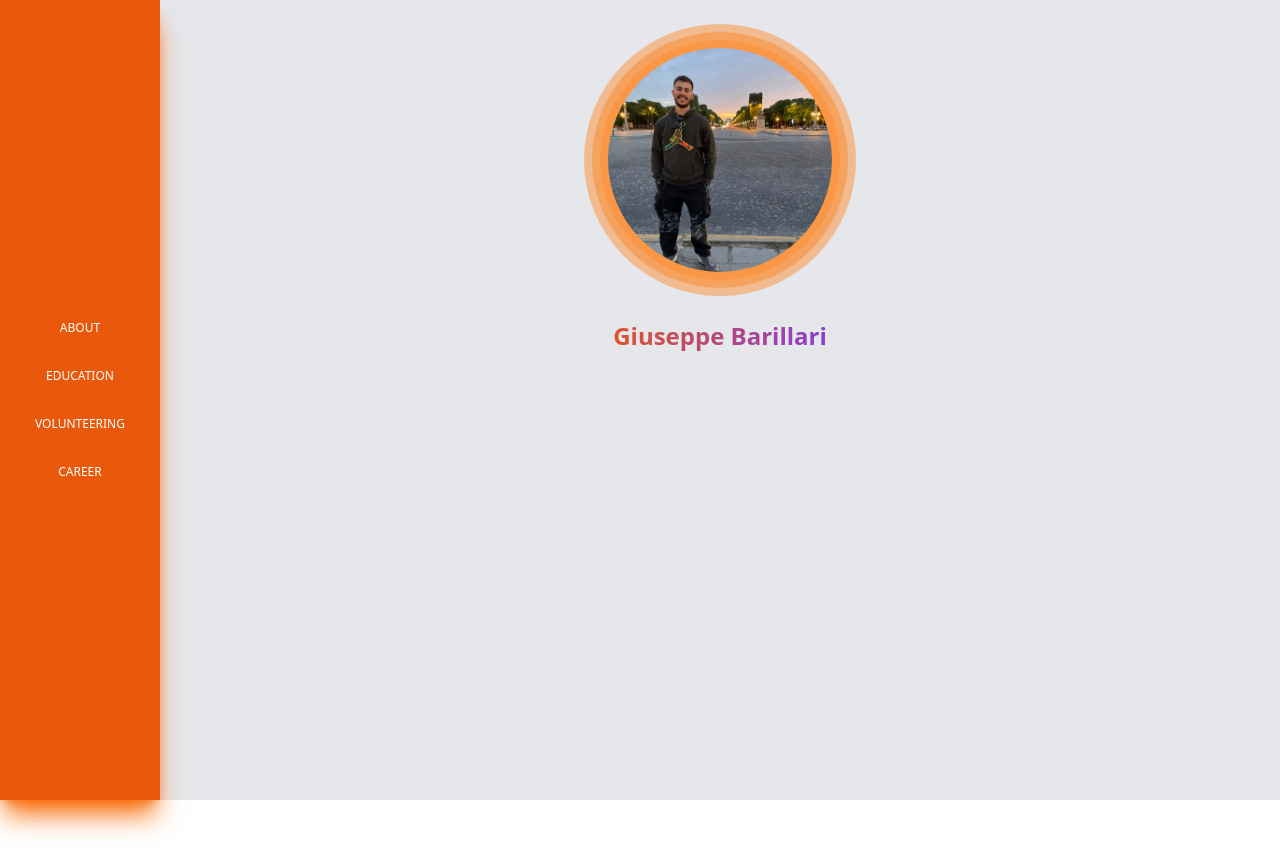
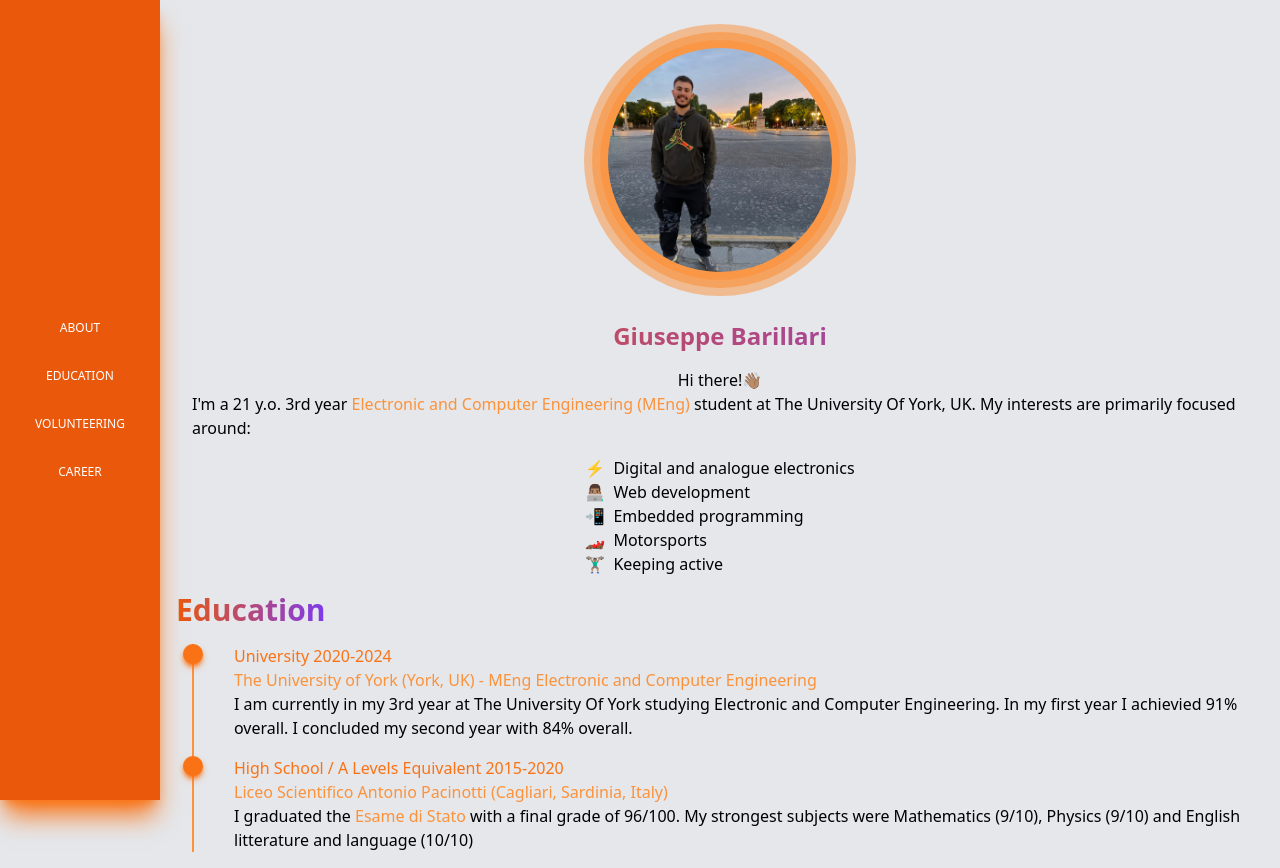
Before and after one commit to joe2k01/joe2k01.github.io, a React (Vite) app: page / in a window 1280 px wide. Before the commit the page ends 800 px from the top, so only its background shows below. Built offline with nearby package versions, Linux system fonts and the light colour scheme.

Commit message:
Add education section
Signed-off-by: Giuseppe Barillari <joe2k01dev@gmail.com>

```diff
--- a/src/App.css
+++ b/src/App.css
@@ -0,0 +1,3 @@
+.gradientText {
+  @apply bg-gradient-to-r from-orange-600 to-violet-600 bg-clip-text text-transparent;
+}
--- a/src/components/About.tsx
+++ b/src/components/About.tsx
@@ -1,9 +1,11 @@
+import { SectionContainer } from "./SectionContainer";
+
 const center = "top-1/2 left-1/2 -translate-x-1/2 -translate-y-1/2";
 
 const About: React.FC = () => {
   return (
-    <div id="about" className="mt-10 md:mt-0">
-      <div className="relative w-72 h-72">
+    <SectionContainer id="about">
+      <div className="relative w-72 h-72 mx-auto">
         <div
           className={`absolute w-60 h-60 bg-orange-400/90 rounded-full z-20 ${center} animate-pulse`}
         />
@@ -18,10 +20,42 @@ const About: React.FC = () => {
           className={`rounded-full w-56 h-56 object-cover absolute z-30 ${center}`}
         />
       </div>
-      <p className="text-center text-2xl my-4 font-bold bg-gradient-to-r from-orange-600 to-violet-600 bg-clip-text text-transparent">
+      <p className="text-center text-2xl my-4 font-bold gradientText">
         Giuseppe Barillari
       </p>
-    </div>
+      <p className="text-center">
+        Hi there!<span>👋🏽</span>
+        <br />
+      </p>
+      <p className="mx-4">
+        I'm a 21 y.o. 3rd year{" "}
+        <a
+          href="https://www.york.ac.uk/study/undergraduate/courses/meng-electronic-computer-engineering/"
+          className="text-orange-400 hover:text-orange-500 visited:text-violet-600"
+        >
+          Electronic and Computer Engineering (MEng)
+        </a>{" "}
+        student at The University Of York, UK. My interests are primarily
+        focused around:
+      </p>
+      <ul className="list-none p-4 mx-auto table">
+        <li className="before:content-['⚡️']">
+          <span className="ml-2">Digital and analogue electronics</span>
+        </li>
+        <li className="before:content-['👨🏽‍💻']">
+          <span className="ml-2">Web development</span>
+        </li>
+        <li className="before:content-['📲']">
+          <span className="ml-2">Embedded programming</span>
+        </li>
+        <li className="before:content-['🏎']">
+          <span className="ml-2">Motorsports</span>
+        </li>
+        <li className="before:content-['🏋🏽‍♂️']">
+          <span className="ml-2">Keeping active</span>
+        </li>
+      </ul>
+    </SectionContainer>
   );
 };
 
--- a/src/components/Content.tsx
+++ b/src/components/Content.tsx
@@ -1,9 +1,11 @@
 import { About } from "./About";
+import { Education } from "./Education";
 
 const Content: React.FC = () => {
   return (
     <div className="md:ml-40 p-4 flex flex-col items-center">
       <About />
+      <Education />
     </div>
   );
 };
--- /dev/null
+++ b/src/components/Education.tsx
@@ -0,0 +1,48 @@
+import { SectionContainer } from "./SectionContainer";
+
+const Education: React.FC = () => {
+  return (
+    <SectionContainer id="education">
+      <h3 className="text-3xl font-bold w-min">
+        <span className="gradientText">Education</span>
+      </h3>
+      <div className="mt-4 ml-4 border-l-2 border-orange-400">
+        <div className="ml-10 relative">
+          <div className="absolute w-5 h-5 top-0 bg-orange-500 shadow-md shadow-orange-500 rounded-full -ml-[41px] -translate-x-1/2" />
+          <p className="text-orange-500">University 2020-2024</p>
+          <p className="text-orange-400">
+            The University of York (York, UK) - MEng Electronic and Computer
+            Engineering
+          </p>
+          <p>
+            I am currently in my 3rd year at The University Of York studying
+            Electronic and Computer Engineering. In my first year I achievied
+            91% overall. I concluded my second year with 84% overall.
+          </p>
+        </div>
+        <div className="ml-10 mt-4 relative">
+          <div className="absolute w-5 h-5 top-0 bg-orange-500 shadow-md shadow-orange-500 rounded-full -ml-[41px] -translate-x-1/2" />
+          <p className="text-orange-500">
+            High School / A Levels Equivalent 2015-2020
+          </p>
+          <p className="text-orange-400">
+            Liceo Scientifico Antonio Pacinotti (Cagliari, Sardinia, Italy)
+          </p>
+          <p>
+            I graduated the{" "}
+            <a
+              href="https://en.wikipedia.org/wiki/Liceo_scientifico"
+              className="text-orange-400 hover:text-orange-500 visited:text-violet-600"
+            >
+              Esame di Stato
+            </a>{" "}
+            with a final grade of 96/100. My strongest subjects were Mathematics
+            (9/10), Physics (9/10) and English litterature and language (10/10)
+          </p>
+        </div>
+      </div>
+    </SectionContainer>
+  );
+};
+
+export { Education };
--- /dev/null
+++ b/src/components/SectionContainer.tsx
@@ -0,0 +1,17 @@
+type SectionContainerProps = {
+  id: string;
+  children: JSX.Element[] | JSX.Element;
+};
+
+const SectionContainer: React.FC<SectionContainerProps> = ({
+  id,
+  children,
+}) => {
+  return (
+    <div id={id} className="mt-10 md:mt-0 flex-col w-full">
+      {children}
+    </div>
+  );
+};
+
+export { SectionContainer };
--- a/src/index.css
+++ b/src/index.css
@@ -2,10 +2,10 @@
 @tailwind components;
 @tailwind utilities;
 
-body {
+/* body {
   @apply h-screen w-screen
 }
 
 #root {
   @apply h-full w-full
-}
+} */
```
Also changed, not shown: src/components/index.ts (line endings or trailing spaces).
